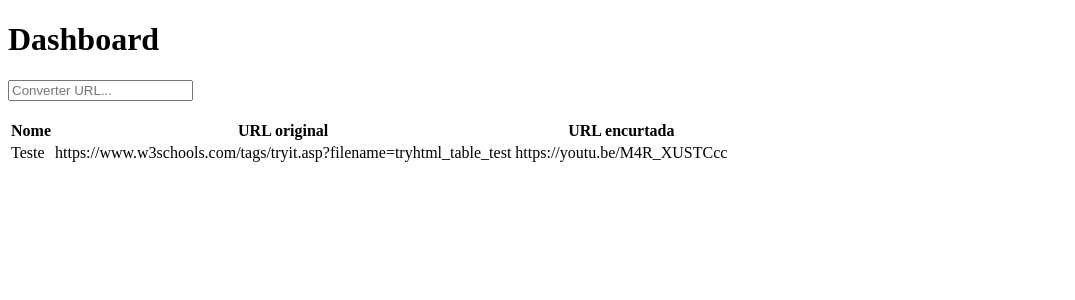
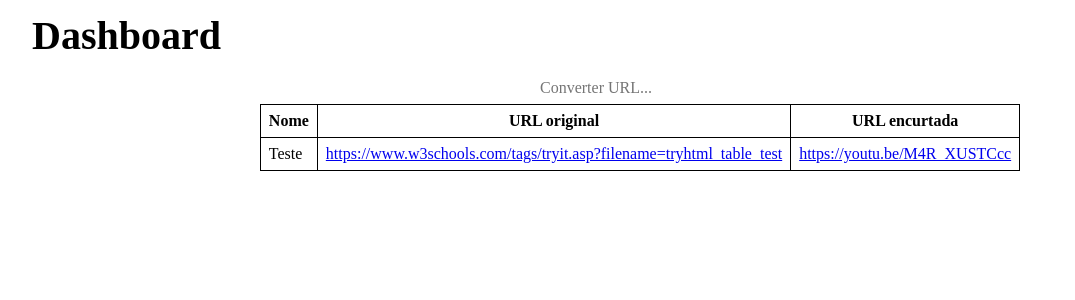
Before and after one commit to kurocaelum/urlshortener-angular15, an Angular app: page / in a window 1280 px wide. Shown: the top 300 px of the page, without its empty margins (0-1075 px from the left). Built offline with nearby package versions, Linux system fonts and the light colour scheme.

Commit message:
feat: Melhorias visuais em h1 e tabela de URLs

```diff
--- a/src/app/pages/dashboard/dashboard.component.html
+++ b/src/app/pages/dashboard/dashboard.component.html
@@ -1,8 +1,11 @@
 <h1>Dashboard</h1>
 
+<section class="url-convert">
     <input type="text" placeholder="Converter URL...">
     <br><br>
+</section>
 
+<section class="url-list">
     <table>
         <tr>
             <th>Nome</th>
@@ -12,7 +15,8 @@
         </tr>
         <tr>
             <td>Teste</td>
-        <td>https://www.w3schools.com/tags/tryit.asp?filename=tryhtml_table_test</td>
-        <td>https://youtu.be/M4R_XUSTCcc</td>
+            <td><a href="https://www.w3schools.com/tags/tryit.asp?filename=tryhtml_table_test">https://www.w3schools.com/tags/tryit.asp?filename=tryhtml_table_test</a></td>
+            <td><a href="https://youtu.be/M4R_XUSTCcc">https://youtu.be/M4R_XUSTCcc</a></td>
         </tr>
     </table>
+</section>
--- a/src/app/pages/dashboard/dashboard.component.scss
+++ b/src/app/pages/dashboard/dashboard.component.scss
@@ -0,0 +1,32 @@
+@import '../../../config-scss/rem-calc.scss';
+
+:host {
+    h1 {
+        padding: rem-calc(8) rem-calc(16);
+        margin: rem-calc(8) rem-calc(16);
+        font-size: rem-calc(40);
+        font-weight: 700;
+    }
+
+    .url-convert {
+        display: flex;
+        justify-content: center;
+    }
+
+    .url-list {
+        display: flex;
+        justify-content: center;
+
+    }
+
+    table, th, td {
+        border: 1px solid black;
+        padding: rem-calc(8);
+
+        th {
+            font-weight: 700;
+        }
+
+    }
+
+}
--- /dev/null
+++ b/src/config-scss/rem-calc.scss
@@ -0,0 +1,7 @@
+@use "sass:math";
+
+// Converte px para rem
+@function rem-calc($size) {
+    $value: math.div($size, 16);
+    @return #{$value}rem;
+}
--- /dev/null
+++ b/src/config-scss/reset.scss
@@ -0,0 +1,42 @@
+/* http://meyerweb.com/eric/tools/css/reset/
+   v2.0 | 20110126
+   License: none (public domain)
+*/
+
+* {
+	margin: 0;
+	padding: 0;
+	border: 0;
+	font-size: 100%;
+	font-weight: 400;
+	font: inherit;
+	vertical-align: baseline;
+}
+/* HTML5 display-role reset for older browsers */
+article, aside, details, figcaption, figure,
+footer, header, hgroup, menu, nav, section {
+	display: block;
+}
+body {
+	line-height: 1;
+}
+ol, ul {
+	list-style: none;
+}
+blockquote, q {
+	quotes: none;
+}
+blockquote:before, blockquote:after,
+q:before, q:after {
+	content: '';
+	content: none;
+}
+table {
+	border-collapse: collapse;
+	border-spacing: 0;
+}
+
+input {
+	outline: none;
+	font-weight: 100;
+}
--- a/src/styles.scss
+++ b/src/styles.scss
@@ -1 +1,2 @@
-/* You can add global styles to this file, and also import other style files */
+@import './config-scss/rem-calc.scss';
+@import './config-scss/reset.scss';
```
Lines whose indentation alone changed are shown as unchanged.
